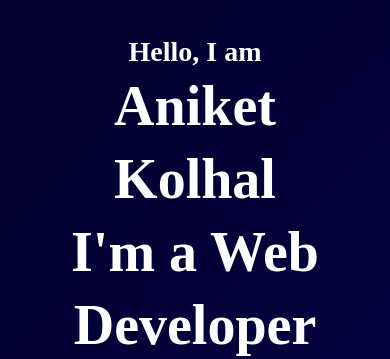
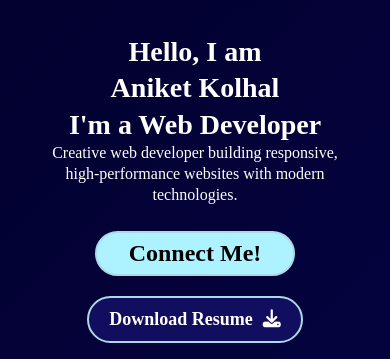
Before and after one commit to Spidy-47/Aniket_Kolhal_Portfolio, a plain HTML site: page index.html in a window 390 px wide. Shown: the part 505-864 px from the top of the page. Drawn offline with Linux system fonts and the light colour scheme.

Commit message:
changes in media queries

```diff
--- a/style.css
+++ b/style.css
@@ -2,6 +2,11 @@
   margin: 0;
   padding: 0;
 }
+
+html {
+  scroll-behavior: smooth;
+}
+
 
 body {
   background: linear-gradient(135deg, #020024, #090979, #00d4ff);
@@ -592,6 +597,7 @@ footer .msg {
 /* // Responsive Design for smaller screens */
 
 @media (max-width: 768px) {
+
   .home {
     flex-direction: column;
     gap: 2rem;
@@ -655,3 +661,12 @@ footer .msg {
 }
 
 }
+
+@media (max-width: 600px) {
+  body {
+    font-size: 16px;
+  }
+  h1 {
+    font-size: 28px;
+  }
+}
```
